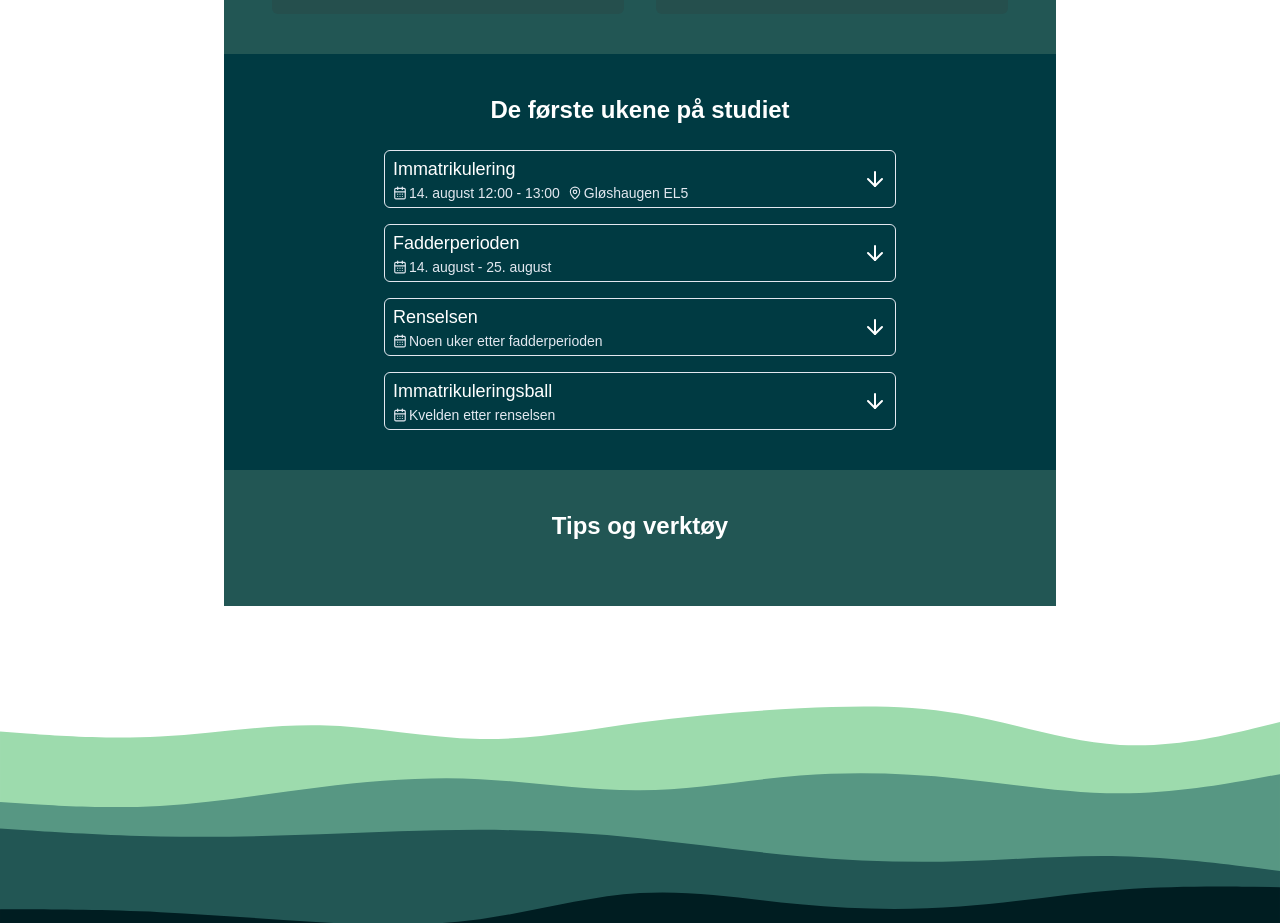
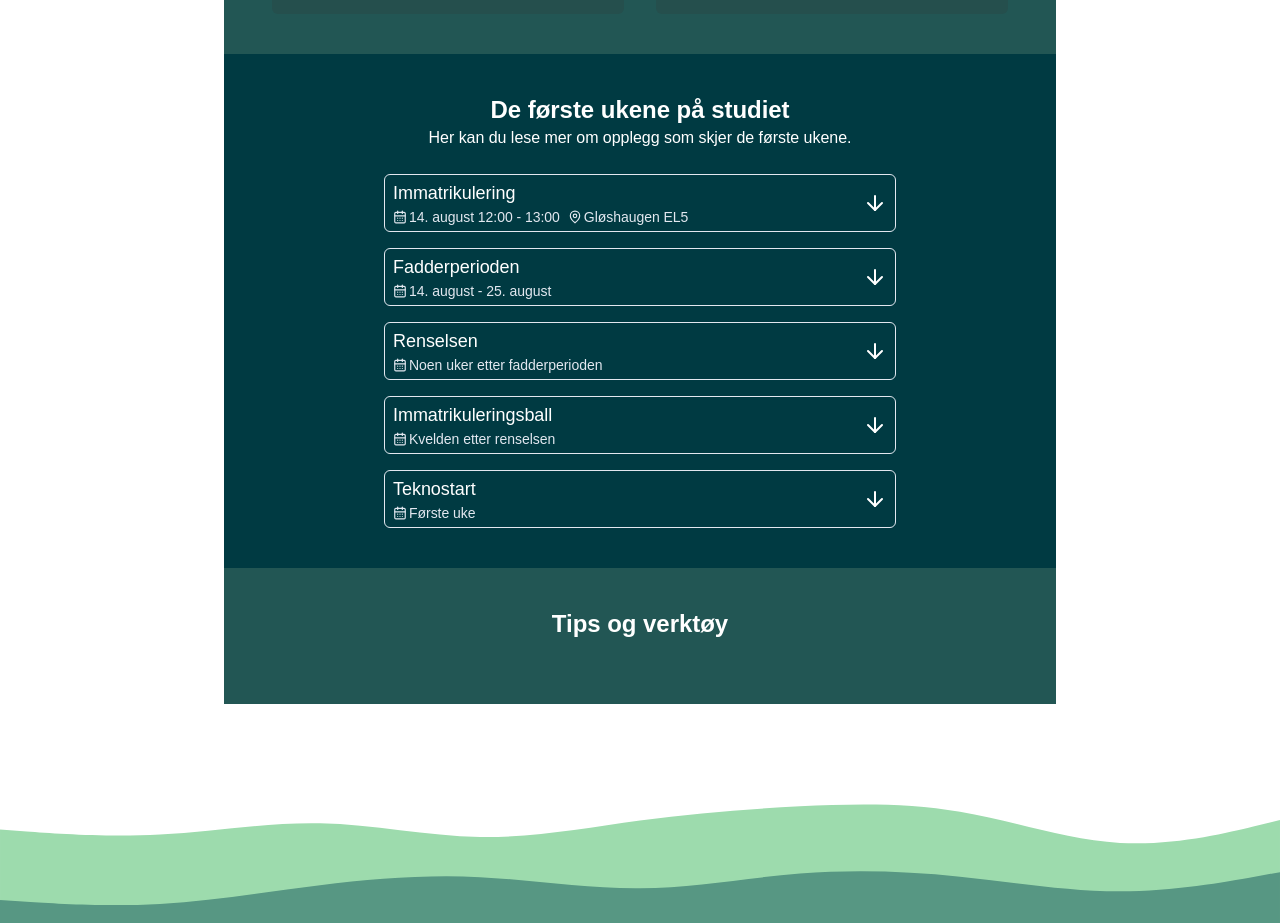
Before and after one commit to emil-webkom/webapp, a Next.js app in the folder frontend/: page /for_studenten/ny_student in a window 1280 px wide. Shown: the part 2344-3267 px from the top of the page. Built offline with nearby package versions, Linux system fonts and the light colour scheme; no server answers.

Commit message:
Add teknostart to første ukene

```diff
--- a/frontend/src/app/for_studenten/ny_student/page.tsx
+++ b/frontend/src/app/for_studenten/ny_student/page.tsx
@@ -100,7 +100,12 @@ const ForStudentPage = () => {
       title: "Immatrikuleringsball",
       content: "En velkomstfest for ny-studentene i linjeforeningen. Hele linjeforeningen samles til en helaften med mat, drikke og underholdning for å feire de nye studentene. Det skjer kvelden etter renselsen.",
       time: "Kvelden etter renselsen"
+    }, {
+      title: "Teknostart",
+      content: "Teknostart er et obligatorisk oppstartsprogram for førsteårs sivilingeniørstudenter ved NTNU, og vil i 2024 pågå i den første uken av semesteret. Det arrangeres av NTNU, ikke linjeforeningenen. Den faglige starten er den andre uken av semesteret og er en introduksjon til fagene studentene skal ha.",
+      time: "Første uke"
     },
+
   ]
   const pageSections: nyStudentSectionProps[] = [
     {
@@ -115,6 +120,7 @@ const ForStudentPage = () => {
     }, {
       title: "De første ukene på studiet",
       tag: "De første ukene",
+      intro : <p>Her kan du lese mer om opplegg som skjer de første ukene.</p>,
       content: <div className="flex flex-col self-center w-full max-w-[512px] gap-4">
         {forsteUkeneCards.map((c, i) =>
           <DropdownCard key={i} title={c.title} content={c.content} time={c.time} place={c.place} oneLiner={c.oneLiner} />
@@ -124,7 +130,8 @@ const ForStudentPage = () => {
     {
       title: "Tips og verktøy",
       tag: "Tips og verktøy",
-      content: <div className="grid gap-4 lg:grid-cols-1">
+      content:
+      <div className="grid gap-4 lg:grid-cols-1">
       </div>
     },]
 
```
